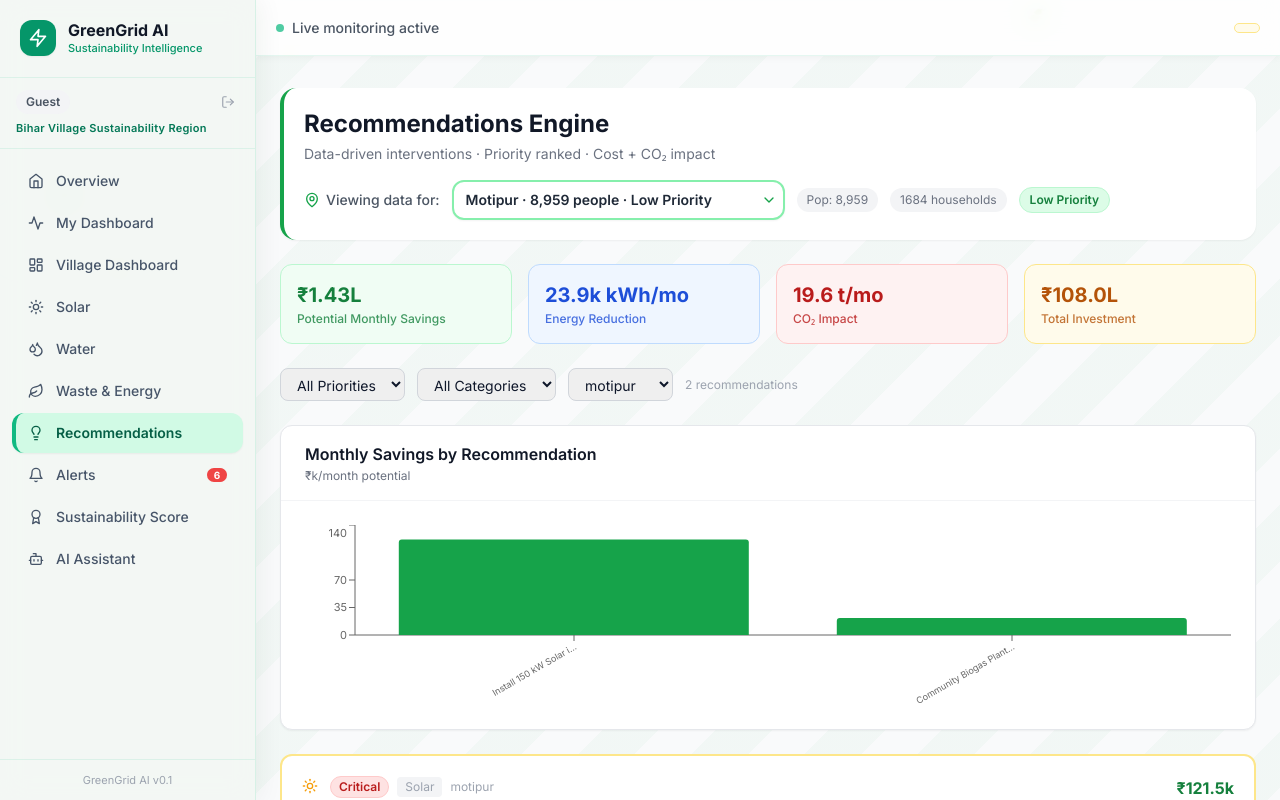
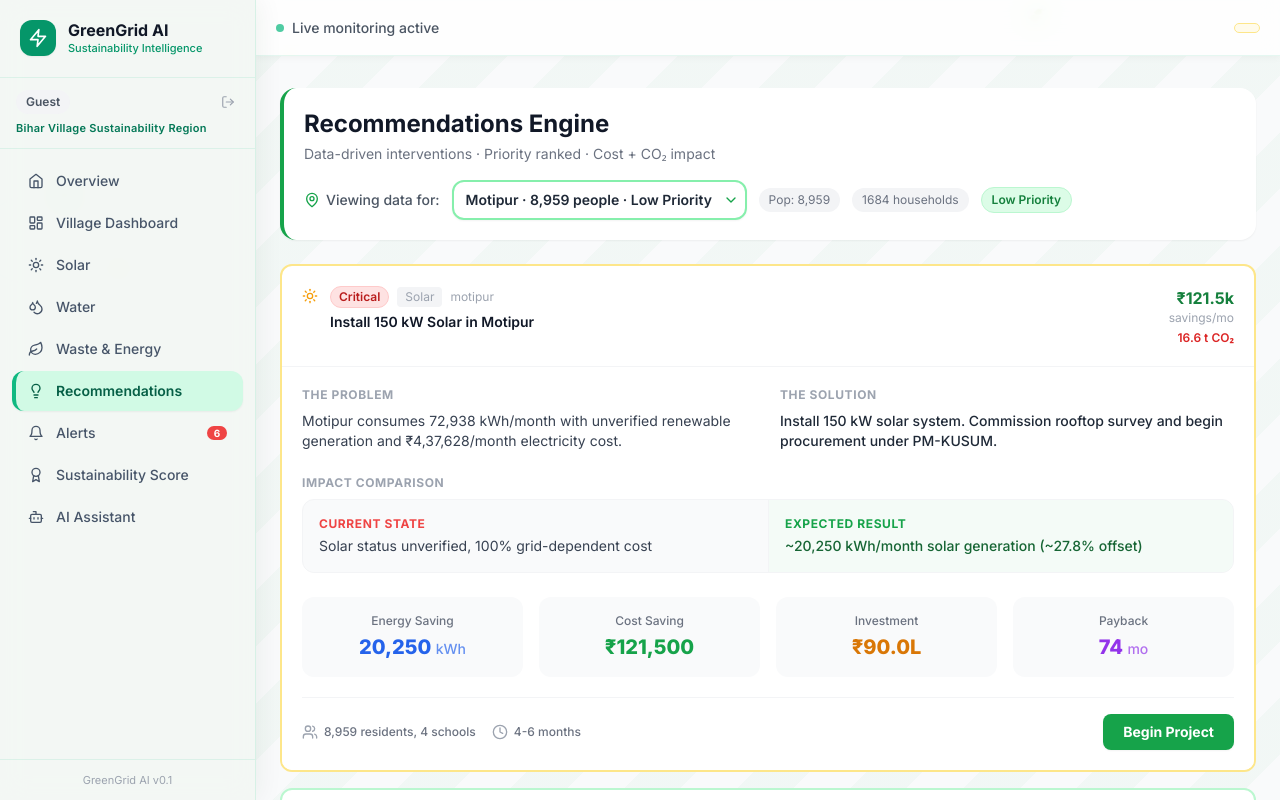
Before and after one commit to rohanjha-rj/Gram-Urja, a React (Vite) app: page /recommendations in a window 1280 px wide. Built offline with nearby package versions, Linux system fonts and the light colour scheme; the HTML template or start-up script is replaced by a standard one.

Commit message:
UI enhancements for Alerts and Recommendations

```diff
--- a/src/components/Layout.tsx
+++ b/src/components/Layout.tsx
@@ -8,7 +8,7 @@ import { useAuth } from '../context/AuthContext';
 
 const ALL_NAV_ITEMS = [
   { to: '/', icon: <Home className="w-4 h-4" />, label: 'Overview', roles: ['official', 'citizen', 'guest'] },
-  { to: '/household', icon: <Activity className="w-4 h-4" />, label: 'My Dashboard', roles: ['citizen', 'guest'] },
+  { to: '/household', icon: <Activity className="w-4 h-4" />, label: 'My Dashboard', roles: ['citizen'] },
   { to: '/village', icon: <LayoutDashboard className="w-4 h-4" />, label: 'Village Dashboard', roles: ['official', 'guest'] },
   { to: '/solar', icon: <Sun className="w-4 h-4" />, label: 'Solar', roles: ['official', 'citizen', 'guest'] },
   { to: '/water', icon: <Droplets className="w-4 h-4" />, label: 'Water', roles: ['official', 'citizen', 'guest'] },
--- a/src/data/alerts.ts
+++ b/src/data/alerts.ts
@@ -63,7 +63,7 @@ export const DEMO_ALERTS: Alert[] = [
     severity: 'medium',
     status: 'acknowledged',
     category: 'solar',
-    title: 'Solar Adoption Only 5% — Barouni (Part)',
+    title: 'Solar Adoption Only 5% — Barouni',
     description: 'Barouni has 15 kW installed vs 300 kW potential — only 5% solar adoption despite large open land area.',
     possibleCause: 'Initial installation much smaller than available potential. Budget constraint reported.',
     recommendation: 'Expand solar from 15 kW to 300 kW in Barouni. Leverage open land (20,000 sq ft). Apply for MNRE subsidy.',
@@ -106,7 +106,7 @@ export const DEMO_ALERTS: Alert[] = [
     status: 'resolved',
     category: 'consumption',
     title: 'Barouni Biogas Plant Intervention Planned',
-    description: 'Barouni (Part) has community biogas plant of 80 m³/day planned. Intervention cost ₹22,00,000.',
+    description: 'Barouni has community biogas plant of 80 m³/day planned. Intervention cost ₹22,00,000.',
     possibleCause: 'Informational: positive action initiated.',
     recommendation: 'Continue monitoring biogas plant setup progress. Ensure ₹15,00,000 available budget is deployed.',
     detectedAt: '2025-01-12T09:00:00Z',
--- a/src/data/demoData.ts
+++ b/src/data/demoData.ts
@@ -104,7 +104,7 @@ export const DEMO_AREAS: AreaProfile[] = [
   },
   {
     id: 'barouni',
-    name: 'Barouni (Part)',
+    name: 'Barouni',
     type: 'village',
     population: 1560,
     households: 300,
--- a/src/data/recommendations.ts
+++ b/src/data/recommendations.ts
@@ -101,7 +101,7 @@ export const DEMO_RECOMMENDATIONS: Recommendation[] = [
     areaId: 'barouni',
     category: 'solar',
     priority: 'high',
-    title: 'Expand Solar from 15 kW to 300 kW in Barouni (Part)',
+    title: 'Expand Solar from 15 kW to 300 kW in Barouni',
     problem: 'Barouni has 15 kW solar (5% adoption) vs 300 kW potential — vast open land available.',
     rootCause: 'Initial installation much smaller than available potential. Budget of ₹15,00,000 partially available.',
     intervention: 'Add 285 kW more solar on open land (20,000 sq ft). Intervention cost ₹1,71,00,000.',
--- a/src/pages/AlertsPage.tsx
+++ b/src/pages/AlertsPage.tsx
@@ -60,8 +60,8 @@ const FRIENDLY: Record<string, FriendlyContent> = {
   },
   'alert-005': {
     emoji: '🔋',
-    titleEN: 'Solar Adoption Very Low — Barouni (Part)',
-    titleHI: 'सोलर अपनाना बहुत कम है — बरौनी (भाग)',
+    titleEN: 'Solar Adoption Very Low — Barouni',
+    titleHI: 'सोलर अपनाना बहुत कम है — बरौनी',
     bodyEN: 'Barouni has 15 kW solar installed but 300 kW potential available — only 5% adoption. Large open land is available for expansion.',
     bodyHI: 'बरौनी में 15 kW सोलर है लेकिन 300 kW क्षमता उपलब्ध है — केवल 5% अपनाया गया। विस्तार के लिए बड़ी खुली ज़मीन उपलब्ध है।',
     todoEN: 'Apply for MNRE subsidy to expand solar from 15 kW to 300 kW in Barouni.',
@@ -92,8 +92,8 @@ const FRIENDLY: Record<string, FriendlyContent> = {
     emoji: '🌟',
     titleEN: 'Good News! Barouni Biogas Plant in Progress',
     titleHI: 'खुशखबरी! बरौनी बायोगैस संयंत्र की प्रक्रिया जारी है',
-    bodyEN: 'Barouni (Part) has a community biogas plant of 80 m³/day planned. ₹15,00,000 budget is available. Implementation is in progress.',
-    bodyHI: 'बरौनी (भाग) में 80 m³/दिन का सामुदायिक बायोगैस संयंत्र योजनाबद्ध है। ₹15,00,000 का बजट उपलब्ध है। कार्यान्वयन जारी है।',
+    bodyEN: 'Barouni has a community biogas plant of 80 m³/day planned. ₹15,00,000 budget is available. Implementation is in progress.',
+    bodyHI: 'बरौनी में 80 m³/दिन का सामुदायिक बायोगैस संयंत्र योजनाबद्ध है। ₹15,00,000 का बजट उपलब्ध है। कार्यान्वयन जारी है।',
     todoEN: 'Continue monitoring biogas plant setup. Ensure budget is deployed on schedule.',
     todoHI: 'बायोगैस संयंत्र की स्थापना की निगरानी जारी रखें। सुनिश्चित करें कि बजट समय पर लगाया जाए।',
     whoToTell: 'Gram Pradhan (for appreciation)',
@@ -233,15 +233,11 @@ export default function AlertsPage() {
   const [alerts, setAlerts] = useState(DEMO_ALERTS);
   const [hindi, setHindi] = useState(false);
   const [selectedAreaId, setSelectedAreaId] = useState('motipur');
-  const [showAll, setShowAll] = useState(false);
+  const filtered = alerts.filter((a) => a.areaId === selectedAreaId);
 
-  const filtered = showAll
-    ? alerts
-    : alerts.filter((a) => a.areaId === selectedAreaId || a.status === 'active');
-
-  const urgentCount = alerts.filter((a) => (a.severity === 'critical' || a.severity === 'high') && a.status === 'active').length;
-  const attentionCount = alerts.filter((a) => a.severity === 'medium' && a.status === 'active').length;
-  const allClearCount = alerts.filter((a) => a.status === 'resolved').length;
+  const urgentCount = filtered.filter((a) => (a.severity === 'critical' || a.severity === 'high') && a.status === 'active').length;
+  const attentionCount = filtered.filter((a) => a.severity === 'medium' && a.status === 'active').length;
+  const allClearCount = filtered.filter((a) => a.status === 'resolved').length;
 
   function handleStatusChange(id: string, status: AlertStatus) {
     setAlerts((prev) => prev.map((a) => a.id === id ? { ...a, status } : a));
@@ -264,7 +260,7 @@ export default function AlertsPage() {
         </svg>
       </div>
 
-      <div className="relative z-10 max-w-4xl mx-auto px-4 py-8">
+      <div className="relative z-10 max-w-6xl mx-auto px-6 py-8">
         {/* Header */}
         <div className="glass-card rounded-2xl p-5 mb-6 fade-up">
           <div className="flex flex-wrap items-start justify-between gap-4">
@@ -326,13 +322,6 @@ export default function AlertsPage() {
             onSelect={setSelectedAreaId}
             label={hindi ? 'इस गांव के अलर्ट:' : 'Alerts for:'}
           />
-          <div className="mt-3 flex items-center gap-3">
-            <label className="flex items-center gap-2 text-sm text-gray-600 cursor-pointer">
-              <input type="checkbox" checked={showAll} onChange={(e) => setShowAll(e.target.checked)}
-                className="w-4 h-4 accent-green-600" />
-              {hindi ? 'सभी गांवों के अलर्ट दिखाएं' : 'Show all areas'}
-            </label>
-          </div>
         </div>
 
         {/* Alert cards */}
@@ -359,27 +348,7 @@ export default function AlertsPage() {
           )}
         </div>
 
-        {/* How to report */}
-        <div className="glass-card rounded-2xl p-6 fade-up">
-          <h2 className="text-base font-bold text-gray-900 mb-4 flex items-center gap-2">
-            <Info className="w-5 h-5 text-blue-500" />
-            {hindi ? 'समस्या कैसे रिपोर्ट करें?' : 'How to Report a Problem'}
-          </h2>
-          <div className="grid grid-cols-2 sm:grid-cols-4 gap-3">
-            {[
-              { num: '1', icon: '👀', textEN: 'Notice a problem', textHI: 'समस्या देखें' },
-              { num: '2', icon: '📲', textEN: 'Tap the alert card', textHI: 'अलर्ट कार्ड दबाएं' },
-              { num: '3', icon: '✓', textEN: 'Mark as Checked', textHI: '"जांच हो गई" दबाएं' },
-              { num: '4', icon: '📞', textEN: 'Tell your Gram Sevak', textHI: 'ग्राम सेवक को बताएं' },
-            ].map((step) => (
-              <div key={step.num} className="bg-green-50 border border-green-200 rounded-xl p-3 text-center">
-                <div className="w-6 h-6 bg-green-600 text-white text-xs font-bold rounded-full flex items-center justify-center mx-auto mb-2">{step.num}</div>
-                <div className="text-xl mb-1">{step.icon}</div>
-                <div className="text-xs font-medium text-gray-700">{hindi ? step.textHI : step.textEN}</div>
-              </div>
-            ))}
-          </div>
-        </div>
+
       </div>
     </div>
   );
--- a/src/pages/RecommendationsPage.tsx
+++ b/src/pages/RecommendationsPage.tsx
@@ -1,5 +1,5 @@
 import React, { useState } from 'react';
-import { BarChart, Bar, XAxis, YAxis, Tooltip, ResponsiveContainer } from 'recharts';
+
 import { Lightbulb, Sun, Droplets, Leaf, Zap, Users, Clock, TrendingDown } from 'lucide-react';
 import { DEMO_RECOMMENDATIONS } from '../data/recommendations';
 import { PriorityBadge, DemoBadge, SectionCard, StatRow } from '../components/ui';
@@ -25,6 +25,7 @@ const CATEGORY_COLORS: Record<RecommendationCategory, string> = {
 };
 
 function RecCard({ rec, expanded, onToggle }: { rec: Recommendation; expanded: boolean; onToggle: () => void }) {
+  const [initiated, setInitiated] = useState(false);
   return (
     <div className={`bg-white rounded-xl border-2 ${CATEGORY_COLORS[rec.category]} overflow-hidden transition-all`}>
       <button onClick={onToggle} className="w-full text-left p-5 hover:bg-gray-50/50 transition-colors">
@@ -37,7 +38,6 @@ function RecCard({ rec, expanded, onToggle }: { rec: Recommendation; expanded: b
               <span className="text-xs text-gray-400">{rec.areaId}</span>
             </div>
             <h3 className="font-semibold text-gray-900 text-sm leading-snug">{rec.title}</h3>
-            <p className="text-xs text-gray-500 mt-1 line-clamp-2">{rec.problem}</p>
           </div>
           <div className="text-right text-xs shrink-0 ml-4">
             <div className="text-green-700 font-bold text-base">₹{(rec.costSavingsINRPerMonth / 1000).toFixed(1)}k</div>
@@ -48,57 +48,64 @@ function RecCard({ rec, expanded, onToggle }: { rec: Recommendation; expanded: b
       </button>
 
       {expanded && (
-        <div className="border-t border-gray-100 p-5 bg-gray-50/50">
-          <div className="grid sm:grid-cols-2 gap-4 mb-4">
+        <div className="border-t border-gray-100 p-5 bg-white">
+          <div className="grid md:grid-cols-2 gap-6 mb-6">
             <div>
-              <div className="text-xs font-semibold text-gray-500 uppercase tracking-wider mb-2">Problem</div>
+              <div className="text-xs font-bold text-gray-400 uppercase tracking-wider mb-2">The Problem</div>
               <p className="text-sm text-gray-700">{rec.problem}</p>
             </div>
             <div>
-              <div className="text-xs font-semibold text-gray-500 uppercase tracking-wider mb-2">Root Cause</div>
-              <p className="text-sm text-gray-700">{rec.rootCause}</p>
+              <div className="text-xs font-bold text-gray-400 uppercase tracking-wider mb-2">The Solution</div>
+              <p className="text-sm text-gray-800 font-medium">{rec.intervention}</p>
             </div>
           </div>
-          <div className="mb-4">
-            <div className="text-xs font-semibold text-gray-500 uppercase tracking-wider mb-2">Intervention</div>
-            <p className="text-sm text-green-800 bg-green-50 rounded-lg p-3 border border-green-100">{rec.intervention}</p>
-          </div>
-          <div className="grid sm:grid-cols-2 gap-4 mb-4">
-            <div>
-              <div className="text-xs font-semibold text-red-500 uppercase tracking-wider mb-1">Current State</div>
-              <p className="text-sm text-red-700 bg-red-50 rounded p-2">{rec.currentValue}</p>
-            </div>
-            <div>
-              <div className="text-xs font-semibold text-green-500 uppercase tracking-wider mb-1">Expected After</div>
-              <p className="text-sm text-green-700 bg-green-50 rounded p-2">{rec.expectedValue}</p>
+
+          <div className="mb-6">
+            <div className="text-xs font-bold text-gray-400 uppercase tracking-wider mb-2">Impact Comparison</div>
+            <div className="bg-gray-50 rounded-xl border border-gray-100 overflow-hidden">
+              <div className="grid grid-cols-2 divide-x divide-gray-100">
+                <div className="p-4">
+                  <div className="text-xs text-red-500 font-bold uppercase tracking-wider mb-1">Current State</div>
+                  <div className="text-sm text-gray-700">{rec.currentValue}</div>
+                </div>
+                <div className="p-4 bg-green-50/50">
+                  <div className="text-xs text-green-600 font-bold uppercase tracking-wider mb-1">Expected Result</div>
+                  <div className="text-sm text-green-800 font-medium">{rec.expectedValue}</div>
+                </div>
+              </div>
             </div>
           </div>
-          <div className="grid grid-cols-2 sm:grid-cols-4 gap-3">
-            <div className="bg-white rounded-lg p-3 border border-gray-200 text-center">
-              <div className="text-xs text-gray-500">Energy Saving</div>
-              <div className="font-bold text-blue-700">{rec.energySavingsKWhPerMonth.toLocaleString()} kWh</div>
-              <div className="text-xs text-gray-400">/month</div>
+
+          <div className="grid grid-cols-2 sm:grid-cols-4 gap-4">
+            <div className="bg-gray-50 rounded-xl p-4 text-center">
+              <div className="text-xs text-gray-500 font-medium mb-1">Energy Saving</div>
+              <div className="font-extrabold text-xl text-blue-600">{rec.energySavingsKWhPerMonth.toLocaleString()} <span className="text-sm font-medium text-blue-600/70">kWh</span></div>
             </div>
-            <div className="bg-white rounded-lg p-3 border border-gray-200 text-center">
-              <div className="text-xs text-gray-500">Cost Saving</div>
-              <div className="font-bold text-green-700">₹{rec.costSavingsINRPerMonth.toLocaleString()}</div>
-              <div className="text-xs text-gray-400">/month</div>
+            <div className="bg-gray-50 rounded-xl p-4 text-center">
+              <div className="text-xs text-gray-500 font-medium mb-1">Cost Saving</div>
+              <div className="font-extrabold text-xl text-green-600">₹{rec.costSavingsINRPerMonth.toLocaleString()}</div>
             </div>
-            <div className="bg-white rounded-lg p-3 border border-gray-200 text-center">
-              <div className="text-xs text-gray-500">Investment</div>
-              <div className="font-bold text-amber-700">₹{(rec.investmentINR / 100000).toFixed(1)}L</div>
-              <div className="text-xs text-gray-400">one-time</div>
+            <div className="bg-gray-50 rounded-xl p-4 text-center">
+              <div className="text-xs text-gray-500 font-medium mb-1">Investment</div>
+              <div className="font-extrabold text-xl text-amber-600">₹{(rec.investmentINR / 100000).toFixed(1)}L</div>
             </div>
-            <div className="bg-white rounded-lg p-3 border border-gray-200 text-center">
-              <div className="text-xs text-gray-500">Payback</div>
-              <div className="font-bold text-purple-700">{rec.paybackMonths} mo</div>
-              <div className="text-xs text-gray-400">({(rec.paybackMonths / 12).toFixed(1)} yr)</div>
+            <div className="bg-gray-50 rounded-xl p-4 text-center">
+              <div className="text-xs text-gray-500 font-medium mb-1">Payback</div>
+              <div className="font-extrabold text-xl text-purple-600">{rec.paybackMonths} <span className="text-sm font-medium text-purple-600/70">mo</span></div>
             </div>
           </div>
-          <div className="mt-3 flex flex-wrap gap-3 text-xs text-gray-500">
-            <span className="flex items-center gap-1"><Users className="w-3 h-3" />{rec.beneficiaries}</span>
-            <span className="flex items-center gap-1"><Clock className="w-3 h-3" />{rec.implementationTime}</span>
-            <span className="flex items-center gap-1"><TrendingDown className="w-3 h-3 text-green-500" />{(rec.co2ImpactKgPerMonth / 1000).toFixed(2)} t CO₂ avoided/month</span>
+
+          <div className="mt-5 flex items-center justify-between border-t border-gray-100 pt-4">
+             <div className="flex gap-4 text-xs font-medium text-gray-500">
+                <span className="flex items-center gap-1.5"><Users className="w-4 h-4 text-gray-400" /> {rec.beneficiaries}</span>
+                <span className="flex items-center gap-1.5"><Clock className="w-4 h-4 text-gray-400" /> {rec.implementationTime}</span>
+             </div>
+             <button
+               onClick={(e) => { e.stopPropagation(); setInitiated(true); }}
+               disabled={initiated}
+               className={`px-5 py-2 rounded-lg text-sm font-bold shadow-sm transition-colors ${initiated ? 'bg-gray-100 text-gray-500 cursor-not-allowed' : 'bg-green-600 text-white hover:bg-green-700'}`}>
+               {initiated ? 'Project Initiated ✓' : 'Begin Project'}
+             </button>
           </div>
         </div>
       )}
@@ -111,28 +118,11 @@ const PRIORITY_ORDER = { critical: 0, high: 1, medium: 2, low: 3 };
 export default function RecommendationsPage() {
   const [expandedId, setExpandedId] = useState<string | null>(DEMO_RECOMMENDATIONS[0].id);
   const [selectedAreaId, setSelectedAreaId] = useState('motipur');
-  const [filterCategory, setFilterCategory] = useState<string>('all');
-  const [filterArea, setFilterArea] = useState<string>(selectedAreaId);
-  const [filterPriority, setFilterPriority] = useState<string>('all');
-
   const filtered = DEMO_RECOMMENDATIONS
-    .filter((r) => filterCategory === 'all' || r.category === filterCategory)
-    .filter((r) => filterArea === 'all' || r.areaId === filterArea)
-    .filter((r) => filterPriority === 'all' || r.priority === filterPriority)
+    .filter((r) => r.areaId === selectedAreaId)
     .sort((a, b) => PRIORITY_ORDER[a.priority] - PRIORITY_ORDER[b.priority]);
 
-  const totalSavings = filtered.reduce((s, r) => s + r.costSavingsINRPerMonth, 0);
-  const totalCO2 = filtered.reduce((s, r) => s + r.co2ImpactKgPerMonth, 0);
-  const totalInvestment = filtered.reduce((s, r) => s + r.investmentINR, 0);
-  const totalEnergy = filtered.reduce((s, r) => s + r.energySavingsKWhPerMonth, 0);
 
-  const barData = filtered.map((r) => ({
-    name: r.title.slice(0, 22) + '…',
-    'Savings ₹k/mo': +(r.costSavingsINRPerMonth / 1000).toFixed(1),
-  }));
-
-  const areas = [...new Set(DEMO_RECOMMENDATIONS.map((r) => r.areaId))];
-  const categories = [...new Set(DEMO_RECOMMENDATIONS.map((r) => r.category))];
 
   return (
     <div className="min-h-screen bg-gray-50" style={{
@@ -148,57 +138,10 @@ export default function RecommendationsPage() {
           <DemoBadge />
         </div>
         <div className="mt-4">
-          <AreaSelector selectedAreaId={selectedAreaId} onSelect={(id) => { setSelectedAreaId(id); setFilterArea(id); }} />
+          <AreaSelector selectedAreaId={selectedAreaId} onSelect={(id) => { setSelectedAreaId(id); }} />
         </div>
       </div>
 
-      {/* Summary banner */}
-      <div className="grid grid-cols-2 sm:grid-cols-4 gap-4 mb-6">
-        {[
-          { label: 'Potential Monthly Savings', value: `₹${(totalSavings / 100000).toFixed(2)}L`, color: 'bg-green-50 text-green-700 border-green-200' },
-          { label: 'Energy Reduction', value: `${(totalEnergy / 1000).toFixed(1)}k kWh/mo`, color: 'bg-blue-50 text-blue-700 border-blue-200' },
-          { label: 'CO₂ Impact', value: `${(totalCO2 / 1000).toFixed(1)} t/mo`, color: 'bg-red-50 text-red-700 border-red-200' },
-          { label: 'Total Investment', value: `₹${(totalInvestment / 100000).toFixed(1)}L`, color: 'bg-amber-50 text-amber-700 border-amber-200' },
-        ].map((s) => (
-          <div key={s.label} className={`rounded-xl p-4 border ${s.color}`}>
-            <div className="text-xl font-bold">{s.value}</div>
-            <div className="text-xs font-medium mt-0.5 opacity-80">{s.label}</div>
-          </div>
-        ))}
-      </div>
-
-      {/* Filters */}
-      <div className="flex flex-wrap gap-3 mb-6">
-        <select value={filterPriority} onChange={(e) => setFilterPriority(e.target.value)}
-          className="text-sm border border-gray-300 rounded-lg px-3 py-1.5">
-          <option value="all">All Priorities</option>
-          {['critical', 'high', 'medium', 'low'].map((p) => <option key={p} value={p}>{p.charAt(0).toUpperCase() + p.slice(1)}</option>)}
-        </select>
-        <select value={filterCategory} onChange={(e) => setFilterCategory(e.target.value)}
-          className="text-sm border border-gray-300 rounded-lg px-3 py-1.5">
-          <option value="all">All Categories</option>
-          {categories.map((c) => <option key={c} value={c}>{c.charAt(0).toUpperCase() + c.slice(1)}</option>)}
-        </select>
-        <select value={filterArea} onChange={(e) => setFilterArea(e.target.value)}
-          className="text-sm border border-gray-300 rounded-lg px-3 py-1.5">
-          <option value="all">All Areas</option>
-          {areas.map((a) => <option key={a} value={a}>{a}</option>)}
-        </select>
-        <span className="text-xs text-gray-400 self-center">{filtered.length} recommendations</span>
-      </div>
-
-      {/* Savings bar chart */}
-      <SectionCard title="Monthly Savings by Recommendation" subtitle="₹k/month potential" className="mb-6">
-        <DemoBadge className="mb-3" />
-        <ResponsiveContainer width="100%" height={180}>
-          <BarChart data={barData} margin={{ left: -10, bottom: 40 }}>
-            <XAxis dataKey="name" tick={{ fontSize: 9 }} angle={-30} textAnchor="end" interval={0} />
-            <YAxis tick={{ fontSize: 11 }} />
-            <Tooltip />
-            <Bar dataKey="Savings ₹k/mo" fill="#16a34a" radius={[3, 3, 0, 0]} />
-          </BarChart>
-        </ResponsiveContainer>
-      </SectionCard>
 
       {/* Recommendation cards */}
       <div className="space-y-4">
```
Also changed, not shown: remove_demo.cjs (added, +33 -0 lines), remove_demo_2.cjs (added, +32 -0 lines).
